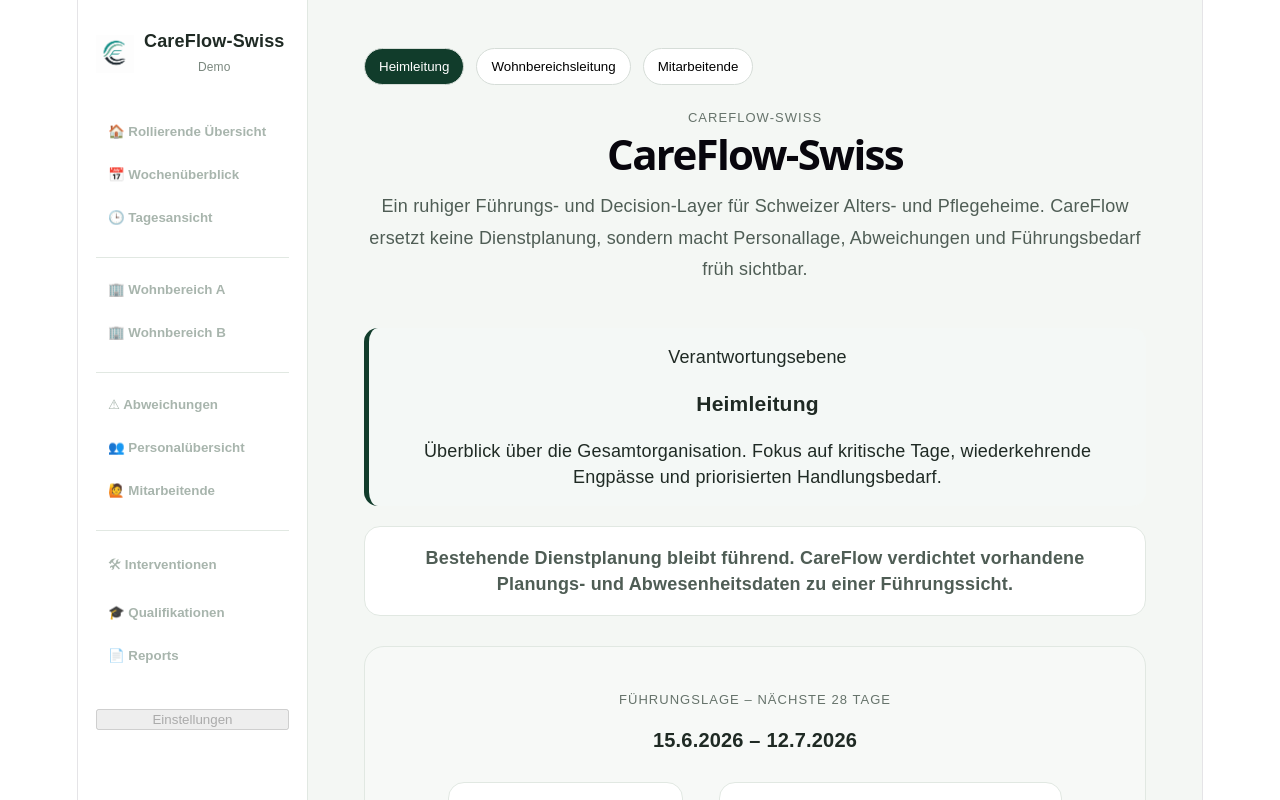
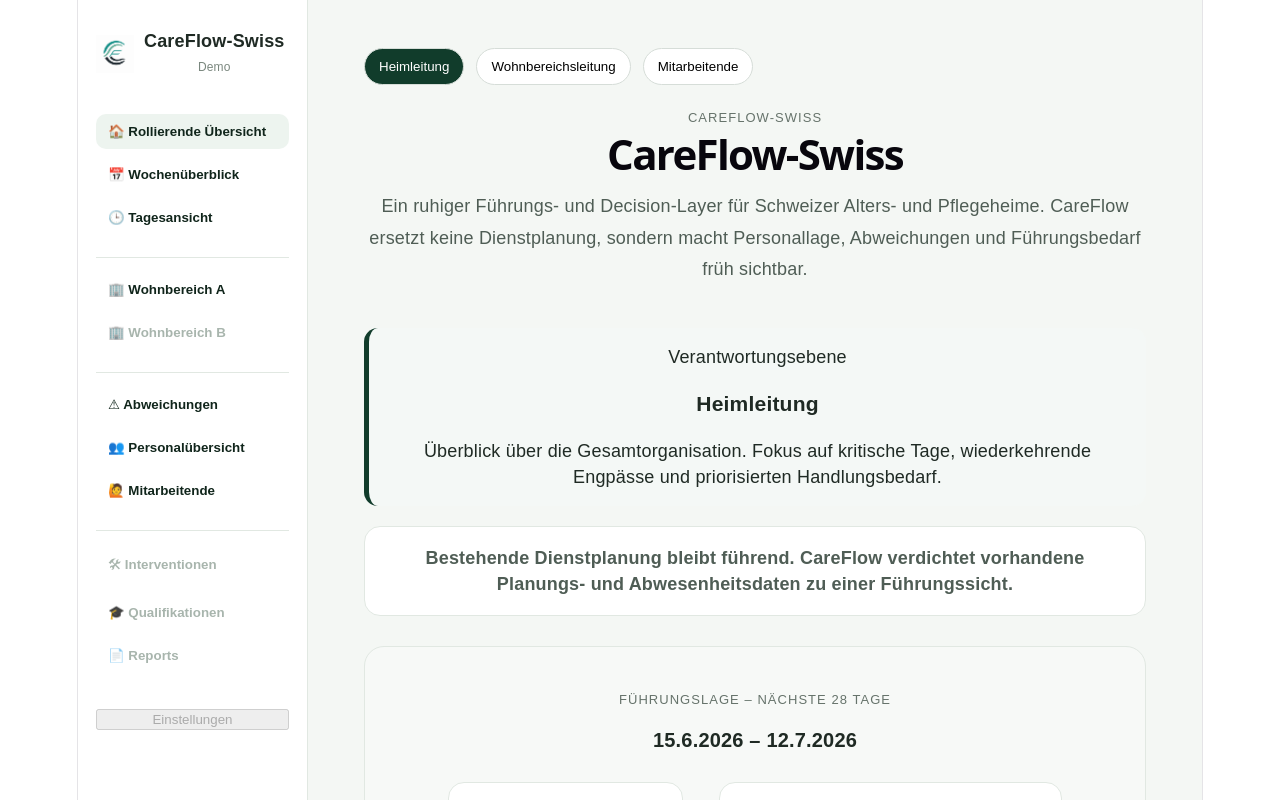
Before and after one commit to abbizco-bot/careflow-swiss, a React (Vite) app in the folder frontend/: page / in a window 1280 px wide. Shown: the top 800 px of the page. Built offline with nearby package versions, Linux system fonts and the light colour scheme.

Commit message:
Fix navigation interaction and grouped menu layout

```diff
--- a/frontend/src/App.tsx
+++ b/frontend/src/App.tsx
@@ -397,10 +397,12 @@ console.log("visibleDays", visibleDays.map((day) => day.daySeverity));
             </div>
 
  <nav style={{ marginTop: 34 }}>
-
   {navigationItems
     .filter((item) => item.key !== "settings")
-  .map((item, index) => (
+    .map((item, index) => {
+      const isActive = activePage === item.key;
+
+      return (
         <div key={item.key}>
           {[3, 5, 8].includes(index) && (
             <div
@@ -427,17 +429,17 @@ console.log("visibleDays", visibleDays.map((day) => day.daySeverity));
               padding: "10px 12px",
               marginBottom: 8,
               textAlign: "left",
-  background: "transparent",
-color: "#a8b5ad",
-fontWeight: 650,
-cursor: "not-allowed",
-
+              background: isActive ? "#edf4ef" : "transparent",
+              color: item.isEnabled ? "#10251b" : "#a8b5ad",
+              fontWeight: isActive ? 800 : 650,
+              cursor: item.isEnabled ? "pointer" : "not-allowed",
             }}
           >
             {item.label}
           </button>
         </div>
-))}
+      );
+    })}
 </nav>
             <div style={{ marginTop: "auto", paddingTop: 24 }}>
   <button
```
Lines whose indentation alone changed are shown as unchanged.
